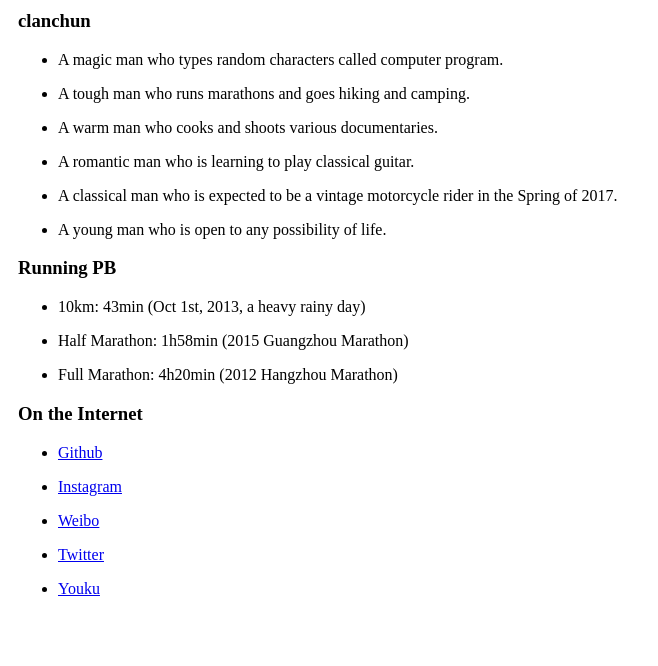
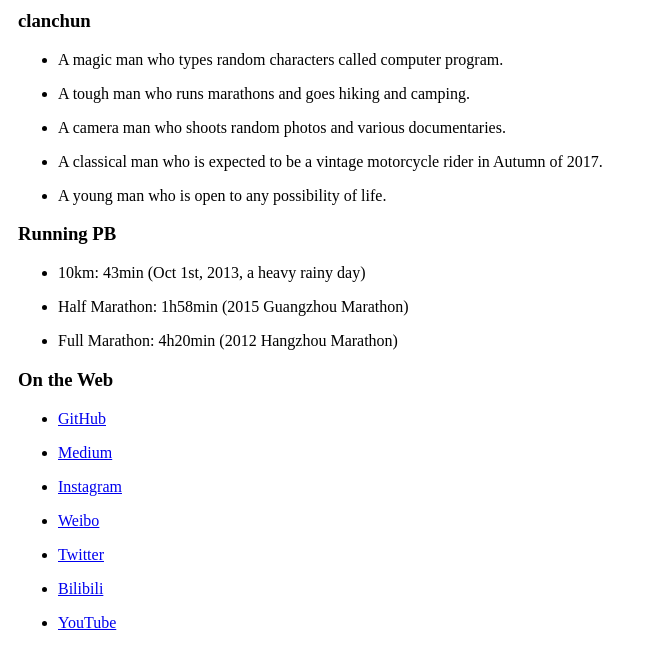
Before and after one commit to clanchun/clanchun.github.io, a plain HTML site: page index.html in a window 1280 px wide. Shown: the whole page, without its empty margins (0-658 px from the left). Drawn offline with Linux system fonts and the light colour scheme.

Commit message:
Let there be a new look

```diff
--- a/index.html
+++ b/index.html
@@ -32,14 +32,11 @@
           <p> A tough man who runs marathons and goes hiking and camping. </p>
         </li>
         <li>
-          <p> A warm man who cooks and shoots various documentaries. </p>
-        </li>
-        <li>
-          <p> A romantic man who is learning to play classical guitar. </p>
+          <p> A camera man who shoots random photos and various documentaries. </p>
         </li>
         <li>
           <p> A classical man who is expected to be a vintage motorcycle
-            rider in the Spring of 2017. </p>
+            rider in Autumn of 2017. </p>
         </li>
         <li>
           <p> A young man who is open to any possibility of life. </p>
@@ -53,10 +50,13 @@
         <li> <p> Full Marathon: 4h20min (2012 Hangzhou Marathon) </p> </li>
       </ul>
 
-      <h3> On the Internet </h3>
+      <h3> On the Web </h3>
       <ul>
         <li>
-          <p> <a href="https://github.com/clanchun"> Github </a> </p>
+          <p> <a href="https://github.com/clanchun"> GitHub </a> </p>
+        </li>
+        <li>
+          <p> <a href="https://medium.com/@clanchun"> Medium </a> </p>
         </li>
         <li>
           <p> <a href="https://instagram.com/clanchun"> Instagram </a> </p>
@@ -68,7 +68,10 @@
           <p> <a href="https://twitter.com/clanchun"> Twitter </a> </p>
         </li>
         <li>
-          <p> <a href="https://i.youku.com/clanchun"> Youku </a> </p>
+          <p> <a href="https://space.bilibili.com/64663346"> Bilibili </a> </p>
+        </li>
+                <li>
+          <p> <a href="https://www.youtube.com/channel/UC7WI4KDyj7DU27q_J03wmRQ"> YouTube </a> </p>
         </li>
       </ul>
     </div>
```
